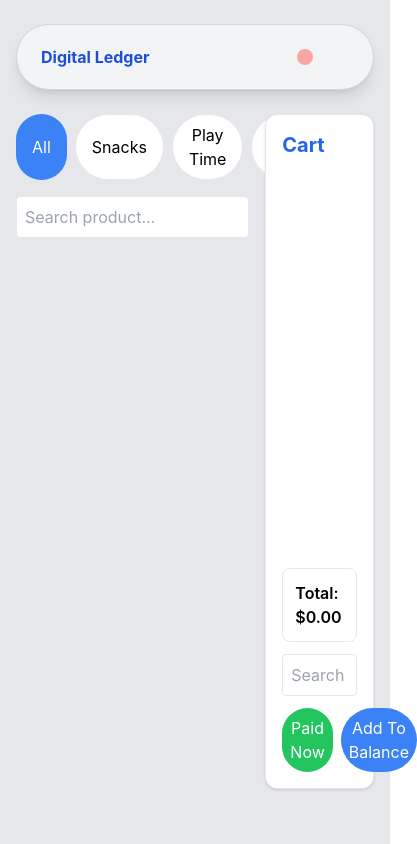
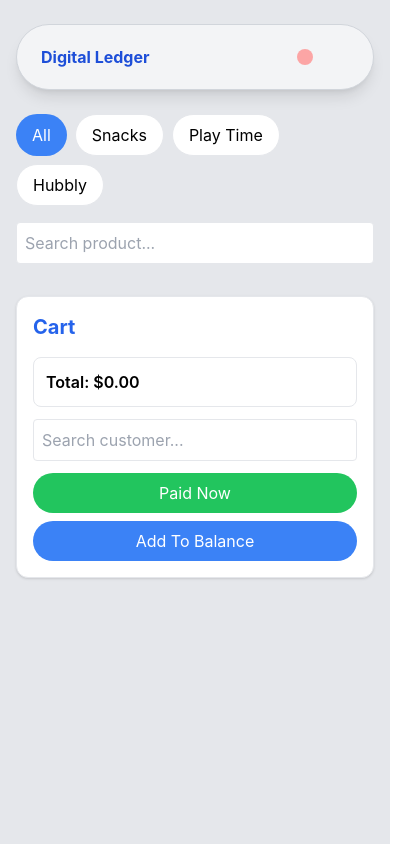
Before and after one commit to MhmdShamii/digital_ledger, a React (Create React App) app: page / in a window 390 px wide. Shown: the whole page, 417 px wide, since content can reach past the window. Built offline with nearby package versions, Linux system fonts and the light colour scheme; some icons are missing.

Commit message:
responsive home

```diff
--- a/src/components/Home.js
+++ b/src/components/Home.js
@@ -103,9 +103,9 @@ export default function Home({ products, users, updateUser }) {
   }
 
   return (
-    <div className="w-full max-w-6xl mt-6 grid grid-cols-12 gap-4">
-      <div className="col-span-8">
-        <div className="flex gap-2 mb-4">
+    <div className="w-full max-w-6xl mt-6 grid grid-cols-1 md:grid-cols-12 gap-4">
+      <div className="md:col-span-8">
+        <div className="flex flex-wrap gap-2 mb-4">
           <button
             onClick={() => setCategory("all")}
             className={`px-4 py-2 rounded-full ${
@@ -152,7 +152,7 @@ export default function Home({ products, users, updateUser }) {
           className="p-2 border rounded w-full mb-4"
         />
 
-        <div className="grid grid-cols-3 gap-4">
+        <div className="grid grid-cols-1 sm:grid-cols-2 lg:grid-cols-3 gap-4">
           {filteredProducts.map((p) => (
             <div
               key={p.id}
@@ -166,7 +166,7 @@ export default function Home({ products, users, updateUser }) {
                   alt={p.name}
                 />
               )}
-              <p className="font-bold">{p.name}</p>
+              <p className="font-bold text-center">{p.name}</p>
               <p className="text-gray-500">${p.price}</p>
               <span className="text-xs text-blue-600 mt-1">Click to add</span>
             </div>
@@ -174,10 +174,10 @@ export default function Home({ products, users, updateUser }) {
         </div>
       </div>
 
-      <div className="col-span-4 bg-white p-4 rounded-xl shadow border h-[80vh] flex flex-col">
+      <div className="md:col-span-4 bg-white p-4 rounded-xl shadow border md:h-[80vh] flex flex-col">
         <h2 className="text-xl font-bold text-blue-600">Cart</h2>
 
-        <div className="mt-2 flex-1 overflow-y-auto space-y-2">
+        <div className="mt-2 flex-1 md:overflow-y-auto space-y-2">
           {cart.map((i) => (
             <div
               key={i.id}
@@ -208,7 +208,7 @@ export default function Home({ products, users, updateUser }) {
           ))}
         </div>
 
-        <div className="p-3 border rounded-lg">
+        <div className="p-3 border rounded-lg mt-2">
           <p className="font-semibold">Total: ${calculateTotal().toFixed(2)}</p>
         </div>
 
@@ -245,7 +245,7 @@ export default function Home({ products, users, updateUser }) {
           </div>
         )}
 
-        <div className="flex gap-2 mt-3">
+        <div className="flex flex-col sm:flex-row gap-2 mt-3">
           <button
             className="flex-1 bg-green-500 text-white p-2 rounded-full"
             onClick={() => assignPurchase(true)}
```
